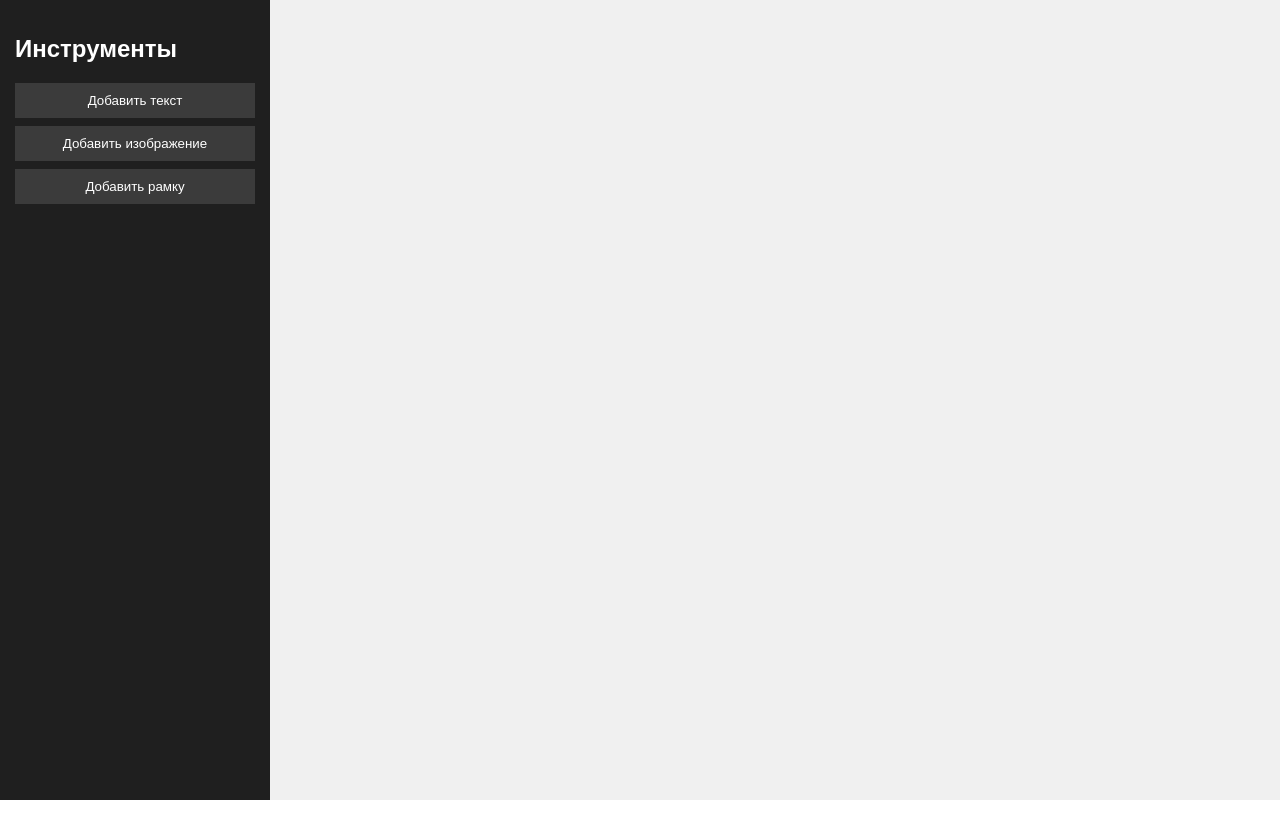
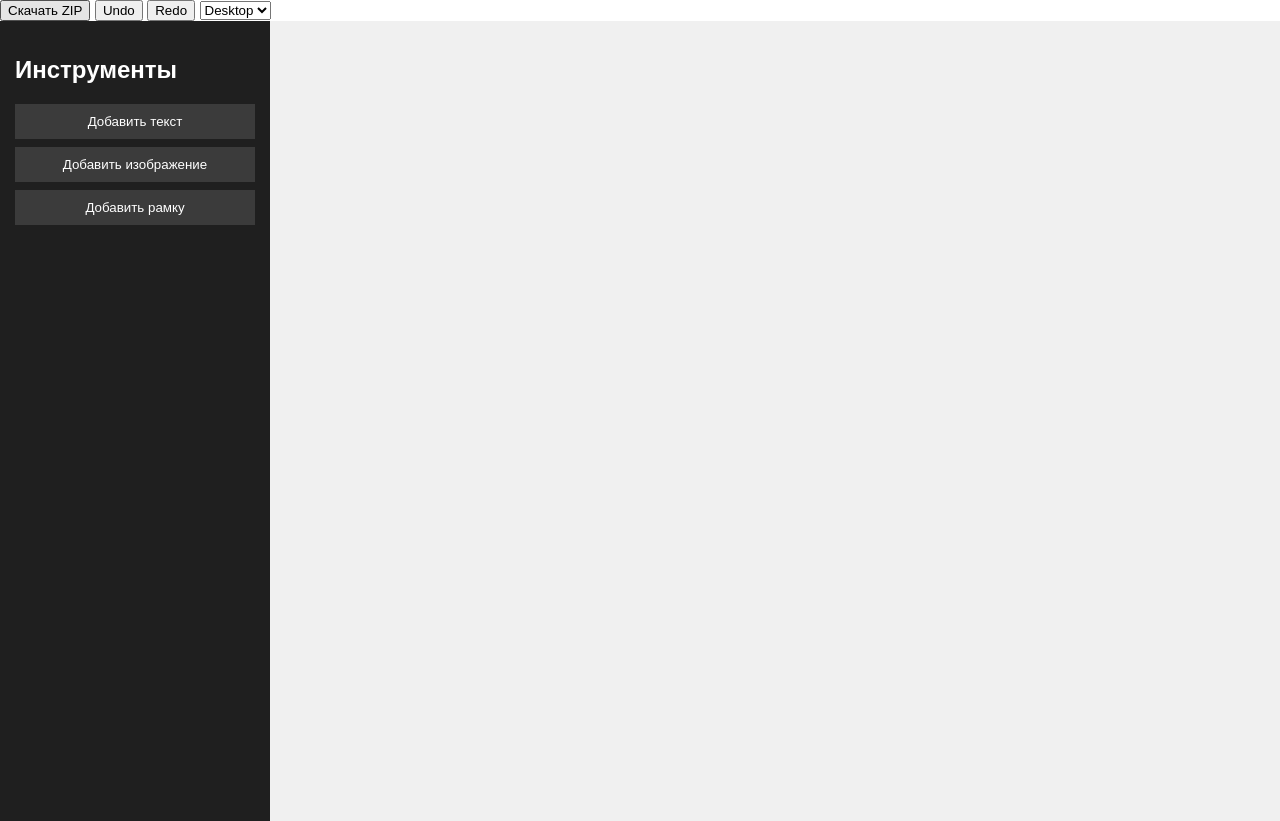
Before and after one commit to kayoosh2009/my-web-builder, a plain HTML site: page index.html in a window 1280 px wide. Before the commit the page ends 800 px from the top, so only its background shows below. Drawn offline with Linux system fonts and the light colour scheme.

Commit message:
Update index.html

```diff
--- a/index.html
+++ b/index.html
@@ -1,15 +1,24 @@
-<!DOCTYPE html>
 <html lang="ru">
 <head>
   <meta charset="UTF-8" />
   <meta name="viewport" content="width=device-width, initial-scale=1.0" />
-  <title>Web Builder 0.0.2</title>
+  <title>Web Builder 0.0.3</title>
   <link rel="stylesheet" href="style.css" />
 </head>
 <body>
+  <div class="top-bar">
+    <button id="btn-download">Скачать ZIP</button>
+    <button id="btn-undo">Undo</button>
+    <button id="btn-redo">Redo</button>
+    <select id="preview-mode">
+      <option value="desktop">Desktop</option>
+      <option value="mobile">Mobile</option>
+    </select>
+  </div>
+
   <div class="container">
     <div id="sidebar"></div>
-    <div id="canvas" contenteditable="true"></div>
+    <div id="canvas"></div>
     <div id="settings-panel"></div>
   </div>
 
```
